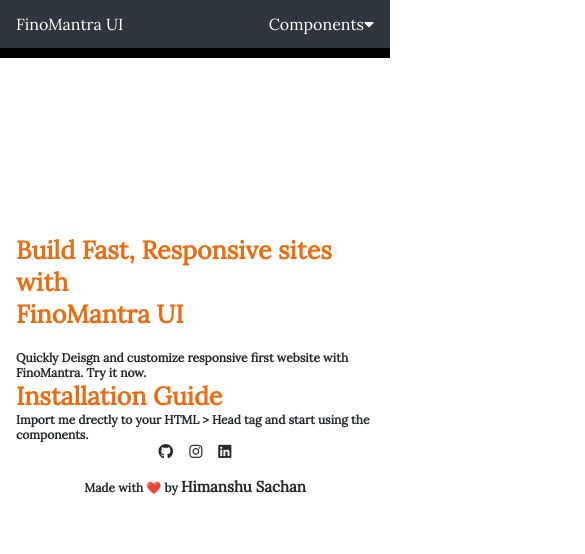
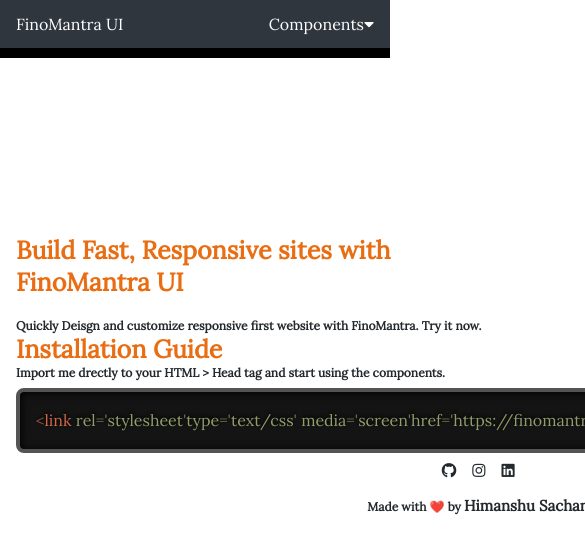
Before and after one commit to Sachanh/Level1-Component-Library, a plain HTML site: page Component/components.html in a window 390 px wide. Shown: the top 554 px of the page, 585 px wide, since content can reach past the window. Drawn offline with Linux system fonts and the light colour scheme.

Commit message:
Responsive
Responsive

```diff
--- a/Component/components.html
+++ b/Component/components.html
@@ -7,6 +7,7 @@
     <title>FinoMantra UI</title>
     <meta name='viewport' content='width=device-width, initial-scale=1'>
     <link rel="stylesheet" href="https://cdnjs.cloudflare.com/ajax/libs/font-awesome/5.15.3/css/all.min.css">
+    <link rel="stylesheet" href="/Prism/prism.css">
     <link rel='stylesheet' type='text/css' media='screen' href='component.css'>
 </head>
 
@@ -73,7 +74,14 @@
                     <h2> Installation Guide</h2>
                     <p> Import me drectly to your <span>HTML > Head </span>tag and start using the components.</p>
                 </div>
+                <pre>
+       <code class="language-html">
+      <xmp >
+        <link rel='stylesheet'type='text/css' media='screen'href='https://finomantraui.netlify.app/component/component.css'>
 
+      </xmp>
+      </code>
+   </pre>
             <footer class="footer" id="footer-menu-click">
                 <div class="footer-menu">
                     <ul>
@@ -96,7 +104,7 @@
 
         </div>
     </div>
-
+<script src="/Prism/prism.js"></script>
 </body>
 
 </html>
```
